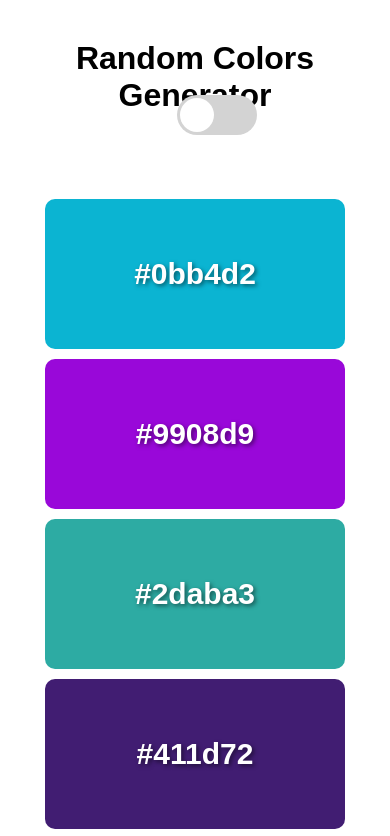
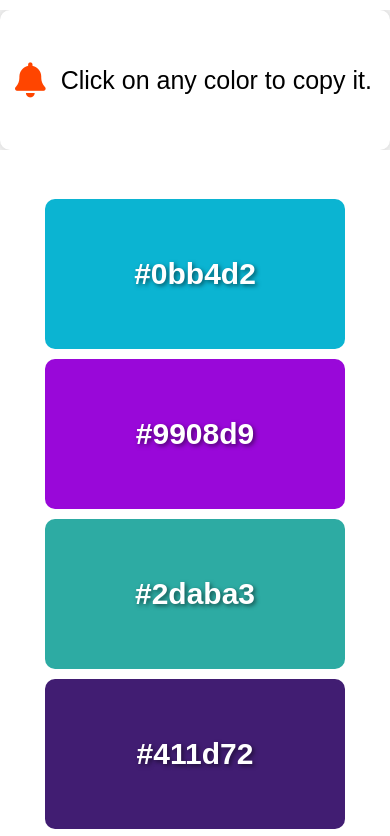
Before and after one commit to idknevo/random-colors-generator, a website built with Parcel: page index.html in a window 390 px wide. Shown: the top 836 px of the page. Built offline with nearby package versions, Linux system fonts and the light colour scheme.

Commit message:
fixed mobile

```diff
--- a/src/css/style.css
+++ b/src/css/style.css
@@ -28,10 +28,10 @@ body {
   position: relative;
   width: 310px;
   height: 80px;
+  margin: 15px 0;
   font-size: 18px;
   background-color: #ffffff;
   font-weight: 500;
-  margin: 15px 0;
   box-shadow: 0 0px 20px rgba(0, 0, 0, 0.3);
   display: flex;
   align-items: center;
@@ -41,6 +41,22 @@ body {
   -o-border-radius: 10px;
   border-radius: 10px;
   overflow: hidden;
+}
+
+@media (max-width: 720px) {
+  .toast-box{
+    top: 10px;
+    left: 0;
+    width: 100%;
+    z-index: 999;
+    padding: 0;
+  }
+  .toast{
+    width: 100%;
+    height: 140px;
+    margin: 0;
+    font-size: 25px;
+  }
 }
 
 .toast i {
@@ -174,7 +190,7 @@ h1 {
 
 @media (max-width: 720px) {
   .dark-mode {
-    left: 42%;
+    left: 40%;
     top: 95px;
 }
 }
--- a/src/js/script.js
+++ b/src/js/script.js
@@ -52,7 +52,7 @@ const renderMessage = function (msg) {
   toastBox.appendChild(toast);
   setTimeout(() => {
     toast.remove();
-  }, 4000);
+  }, 10000);
 };
 
 containerEl.addEventListener("click", function (e) {
```
